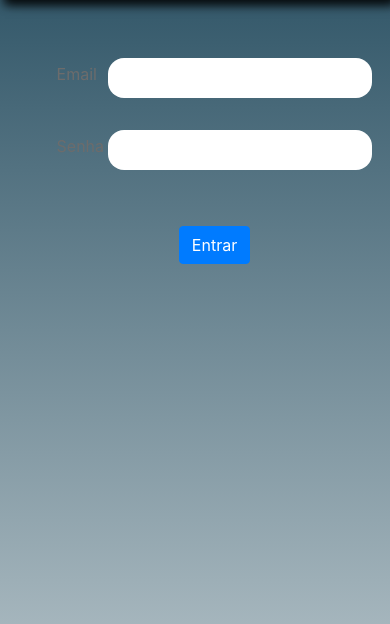
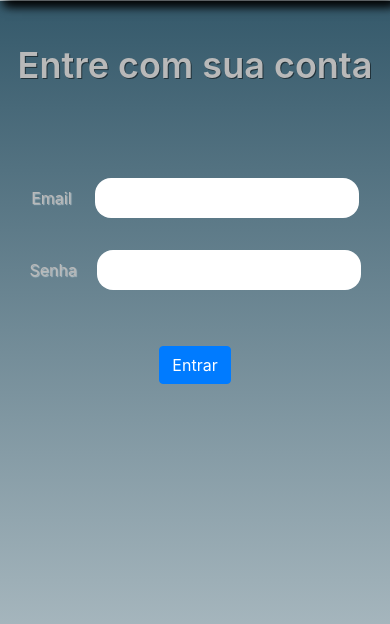
Before and after one commit to ju-c-lopes/model-blog-platform, a Django app: page /login/ in a window 390 px wide. Shown: the part 80-704 px from the top of the page. Run offline with Django 5.2, Linux system fonts and the light colour scheme; some libraries are stand-ins or nearby versions; some web fonts are replaced.

Commit message:
made a few adjustmensnin styles for login and sigup pages

```diff
--- a/website/static/css/login.css
+++ b/website/static/css/login.css
@@ -1,26 +1,39 @@
 @media screen and (max-width: 768px) {
     .login-div {
-        margin-top: 7vh;
+        margin-top: 3vh;
         justify-content: center;
+    }
+    h1 {
+        position: relative;
+        margin: 20px auto 0 auto;
+        text-shadow: 1px 1px rgba(0, 0, 0, .5);
+        text-align: center;
+        font-weight: 600;
+        font-size: 36px;
+    }
+    form {
+        padding-top: 2vh;
     }
     .login-div form fieldset,
     .login-div form fieldset.remember {
         display: flex;
         flex-direction: column;
         align-items: center;
-        width: 90vw;
+        width: 100vw;
+        margin-top: 2vh;
     }
     .login-div form fieldset div {
-        color: #6c6c6c;
+        color: #b9b9b9;
         display: flex;
         flex-direction: row;
-        justify-content: space-between;
+        justify-content: space-around;
         align-items: center;
         width: 90%;
         margin-bottom: 2em;
     }
     label {
-        text-shadow: rgba(255, 255, 255, .5);
+        text-shadow: 1px 1px 1px rgba(255, 255, 255, 0.5);
+        margin-bottom: 0;
     }
     input[type="text"],
     input[type="password"],
@@ -45,7 +58,8 @@
     .messages {
         position: relative;
         margin: 0 auto 2vh auto;
-        height: 20px;
+        width: 80vw;
+        height: 40px;
     }
     .message-error {
         color: #ff4f4f;
--- a/website/templates/login/login.html
+++ b/website/templates/login/login.html
@@ -7,8 +7,9 @@
 {% endblock %}
 
 {% block content %}
-<div class="row login-div">
-    <div width="100%" height="20" class="messages">
+<div class="column login-div">
+    <h1>Entre com sua conta</h1>
+    <div height="40" class="messages">
     {% for message in messages %}
         <div {% if message.tags %} class="message-{{ message.tags }}" {% endif %}>
             {{ message }}
--- a/website/templates/sign-up/sign-up.html
+++ b/website/templates/sign-up/sign-up.html
@@ -8,9 +8,9 @@
 {% block content %}
 
 <div class="row text-center">
-    <p>Cadastro</p>
+    <h1>Cadastro</h1>
 </div>
-<div width="100%" height="20" class="messages">
+<div height="40" class="messages">
 {% for message in messages %}
     <div {% if message.tags %} class="message-{{ message.tags }}" {% endif %}>
         {{ message }}
```
Also changed, not shown: website/static/css/sign-up.css (+3 -4 lines), db.sqlite3.
